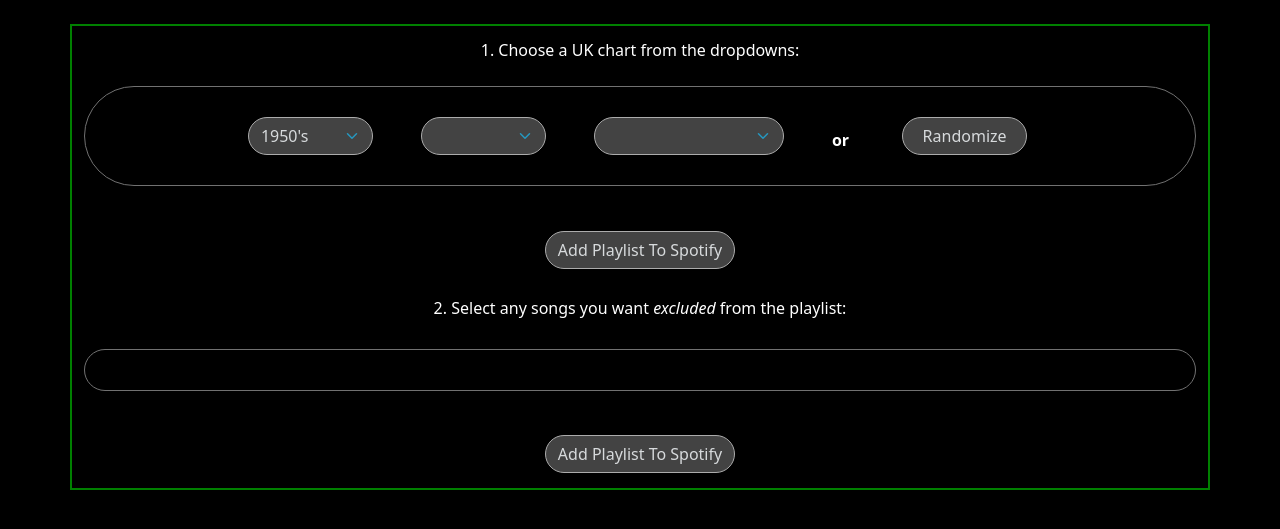
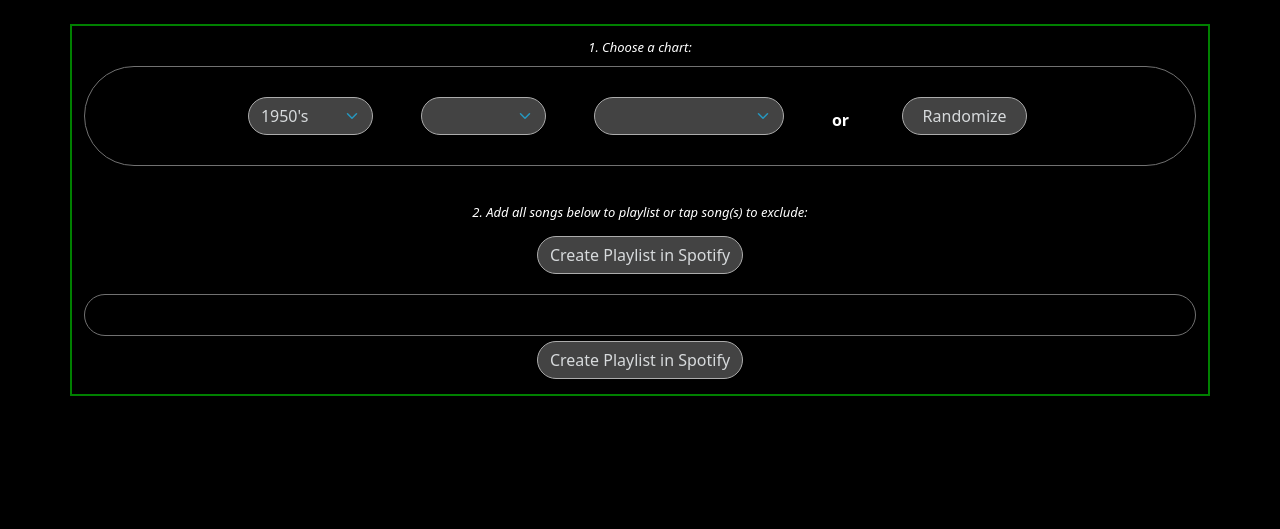
Before and after one commit to kotternaj/chartify, a Django app: page / in a window 1280 px wide. Shown: the top 529 px of the page. Run offline with Django 4.2, Linux system fonts and the light colour scheme; data that the repository does not hold is empty.

Commit message:
css fixed div placements

```diff
--- a/chartify/templates/home.html
+++ b/chartify/templates/home.html
@@ -3,7 +3,7 @@
 
 <div class="container">
     <div class="text">
-        <p class="ptext">1. Choose a UK chart from the dropdowns:</p>
+        <p class="ptext">1. Choose a chart:</p>
     </div>
     <div class="dropdown-container">
         <select id='chooseDecade' name='chooseDecade' class="form-select" aria-label="Default select example"
@@ -25,17 +25,24 @@
         </button>
     </div>
 
+    <div class='text'>
+        <p>2. Add all songs below to playlist or tap song(s) to exclude: </p>
+    </div>
     <div class="button-container">
-        <button id='createPL' type="button" class='btn btn-primary'>Add
-            Playlist To
+        <div><button id='createPL' type="button" class='btn btn-primary'>Create
+                Playlist in
                 Spotify
             </button>
+        </div>
+    </div>
 
 
     <div id="editPlaylistName" class="modal">
         <div class="modal-content">
             <span class="close">&times;</span>
-                <p class="customPLname">3. Customize playlist name or use default shown</p>
+            <div class="text">
+                <p class="customPLname">Customize playlist name or use default shown:</p>
+            </div>div>
             <div class="input-group mb-3">
                 <input type="text" id='nameInput' class="form-control" placeholder="" aria-label=""
                     aria-describedby="basic-addon1">
@@ -46,20 +53,21 @@
             </div>
         </div>
     </div>
-    </div>
-    <div class="text">
-        <p class="ptext">2. Select any songs you want <i>excluded</i> from the playlist:</p>
-    </div>
-    <!-- <br /> -->
+
+    <!-- <div class="text">
+        <p class="ptext">Tap any songs to exclude from playlist:</p>
+    </div> -->
     <div id='showChart' name='showChart'></div>
-    <br />
+
+
 
     <div class=" button-container">
-        <button id='createPL2' type="button" class='btn btn-primary'>Add
-            Playlist To
-            Spotify</button>
+        <button id='createPL2' type="button" class='btn btn-primary'>Create
+            Playlist in
+            Spotify
+        </button>
     </div>
-    <!-- <button id="myBtn">Open Modal</button> -->
+</div>
 </div>
 
 <script>
--- a/static/chartify/main.css
+++ b/static/chartify/main.css
@@ -97,15 +77,16 @@
 
 .text {
     display: flex;
+    font-size: 13px;
     justify-content: center;
     align-items: center;
     /* border: 2px solid red; */
     height: 40px;
     padding: 10px;
-    margin-bottom: 20px;
+    /* margin-bottom: 20px; */
+    font-style: italic;
 
 }
-
 
 /*  DIVS ********************* */
 .container {
@@ -159,10 +142,10 @@
 .button-container {
     display: flex;
     justify-content: center;
-    /* border: 1px solid white; */
+    /* border: 2px solid green; */
     border-radius: 25px;
-    padding: 10px;
-    margin-top: 5px;
+    padding-bottom: 10px;
+    /* margin-top: 5px; */
 }
 
 @media only screen and (min-width: 770px) {
@@ -170,7 +153,7 @@
         display: grid;
         /* display: flex; */
         /* flex-direction: column; */
-        grid-template-columns: 330px 330px;
+        grid-template-columns: 33% 33%;
     }
 
     .dropdown-container {
@@ -187,8 +170,13 @@
 @media only screen and (min-width: 1024px) {
     #showChart {
         display: grid;
-        /* display: flex; */
-        grid-template-columns: 330px 330px 330px;
+        grid-template-columns: 33% 33% 33%;
+    }
+
+    @media only screen and (min-width: 1200px) {
+        #showChart {
+            display: grid;
+            grid-template-columns: 25% 25% 25% 25%;
         }
 
         .container {
```
Also changed, not shown: other parts of static/chartify/main.css (+33 -26 lines). Lines whose indentation alone changed are shown as unchanged.
